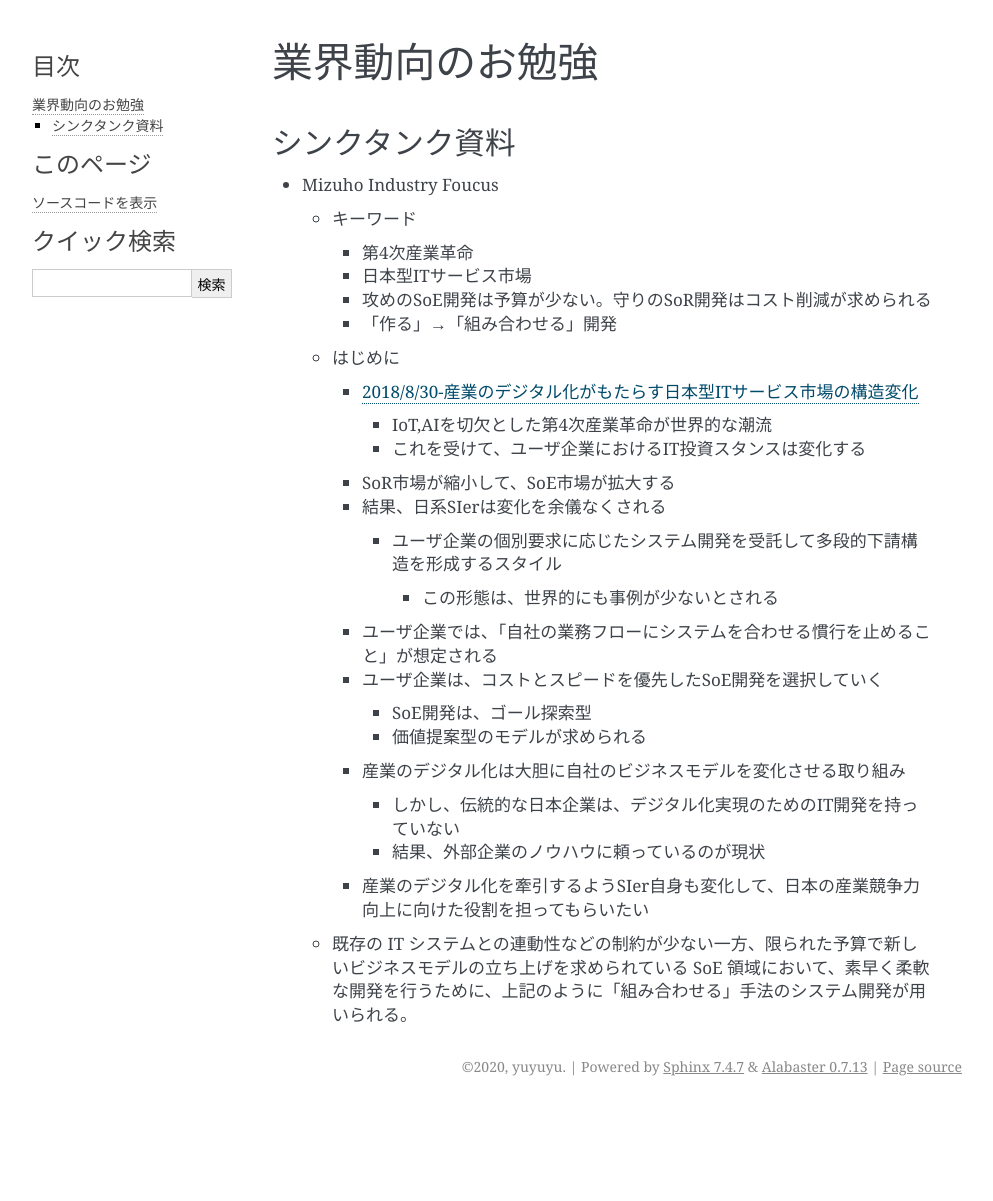
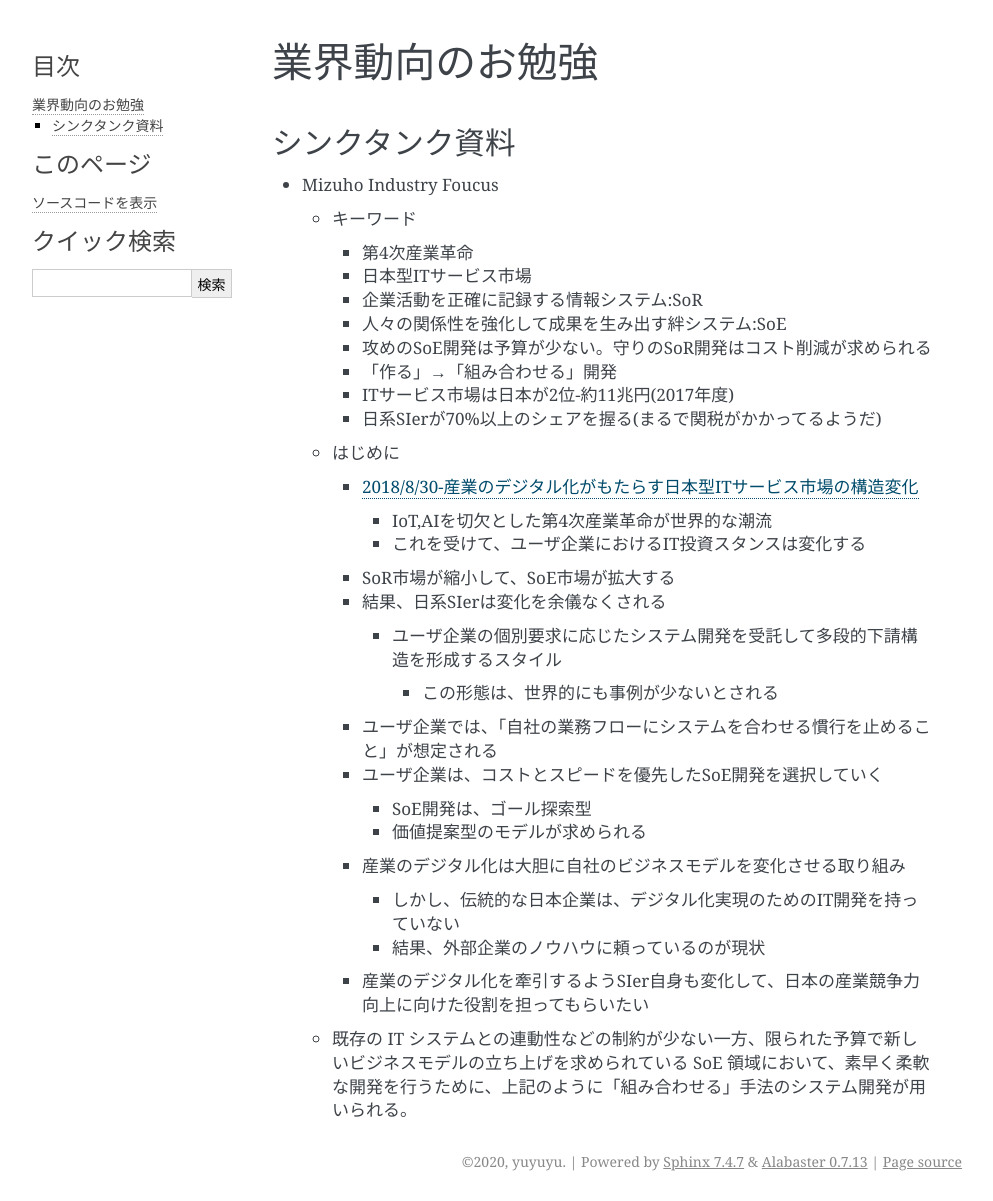
Before and after one commit to yuyuyu0706/sphinx, a Sphinx documentation site: the page built from sphinx/source/work/page08_industry.rst, in a window 1280 px wide. Shown: the whole page, without its empty margins (148-1141 px from the left). Built offline with Sphinx 7.4.7, drawn with Linux system fonts in a browser that asks for light colours; pages that are not in the unit, such as notebooks, are missing from menus; before the commit the page ends 1106 px from its top, so only the background shows below that.

Commit message:
auto commit

```diff
--- a/sphinx/source/work/page08_industry.rst
+++ b/sphinx/source/work/page08_industry.rst
@@ -12,8 +12,13 @@
 
     * 第4次産業革命
     * 日本型ITサービス市場
+    * 企業活動を正確に記録する情報システム:SoR
+    * 人々の関係性を強化して成果を生み出す絆システム:SoE
     * 攻めのSoE開発は予算が少ない。守りのSoR開発はコスト削減が求められる
     * 「作る」→「組み合わせる」開発
+    * ITサービス市場は日本が2位-約11兆円(2017年度)
+    * 日系SIerが70%以上のシェアを握る(まるで関税がかかってるようだ)
+
 
   * はじめに
 
```
